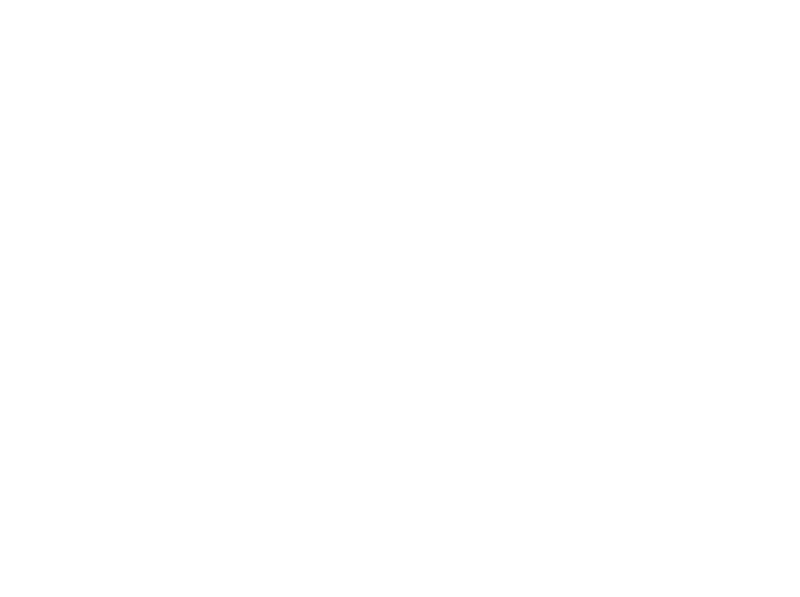
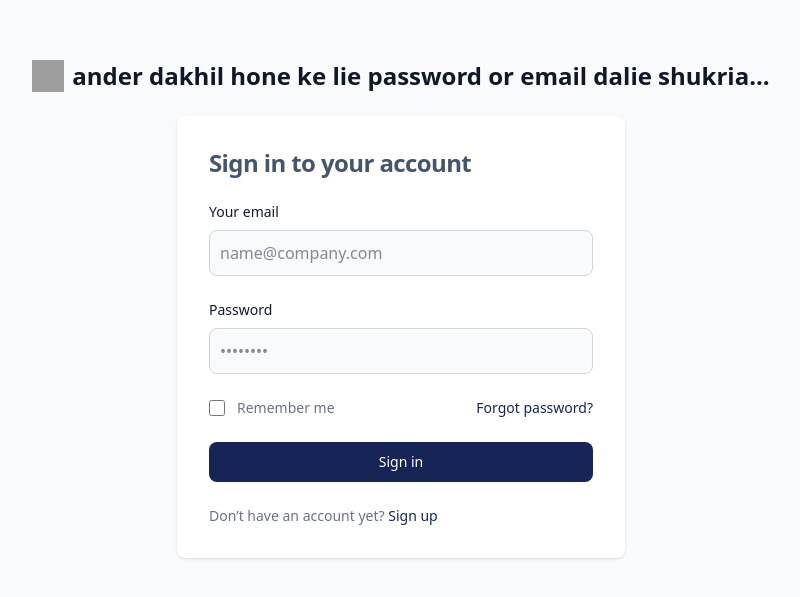
Before and after one commit to ayeshaqadri/Post-app, a React (Vite) app: page / in a window 1280 px wide. Shown: the part 1691-2288 px from the top of the page, without its empty margins (239-1039 px from the left). Before the commit the page ends 1600 px from the top, so only its background shows below. Built offline with nearby package versions, Linux system fonts and the light colour scheme; grey boxes are pictures that could not be loaded.

Commit message:
'complete'

```diff
--- a/src/App.jsx
+++ b/src/App.jsx
@@ -1,5 +1,6 @@
 import "./firebaseConfig";
 import Signup from "./Components/SignupPage"; // ✅ Check this filename
+import LoginPage from './Components/LoginPage'
 
 function App() {
   return (
@@ -8,6 +9,7 @@
         <h1 className="text-4xl font-bold">Hello, Tailwind in React! 🚀</h1>
       </div>
       <Signup />
+      <LoginPage />
     </>
   );
 }
--- a/src/Components/LoginPage.jsx
+++ b/src/Components/LoginPage.jsx
@@ -1,7 +1,72 @@
-// import React from 'react'
+import React from 'react';
 
-// export const LoginPage = () => {
-//   return (
-//     <div>LoginPage</div>
-//   )
-// }
+const LoginPage = () => {
+  return (
+    <section className="bg-gray-50 dark:bg-gray-900">
+      <div className="flex flex-col items-center justify-center px-6 py-8 mx-auto md:h-screen lg:py-0">
+        <a href="#" className="flex items-center mb-6 text-2xl font-semibold text-gray-900 dark:text-white">
+          <img className="w-8 h-8 mr-2" src="https://flowbite.s3.amazonaws.com/blocks/marketing-ui/logo.svg" alt="logo" />
+          ander dakhil hone ke lie password or email dalie shukria...
+        </a>
+        <div className="w-full bg-white rounded-lg shadow dark:border md:mt-0 sm:max-w-md xl:p-0 dark:bg-gray-800 dark:border-gray-700">
+          <div className="p-6 space-y-4 md:space-y-6 sm:p-8">
+            <h1 className="text-xl font-bold leading-tight tracking-tight text-slate-600 md:text-2xl dark:text-white">
+              Sign in to your account
+            </h1>
+            <form className="space-y-4 md:space-y-6" action="#">
+              <div>
+                <label htmlFor="email" className="block mb-2 text-sm font-medium text-gray-900 dark:text-white">Your email</label>
+                <input
+                  type="email"
+                  name="email"
+                  id="email"
+                  className="bg-gray-50 border border-gray-300 text-gray-900 rounded-lg focus:ring-blue-600 focus:border-blue-600 block w-full p-2.5 dark:bg-gray-700 dark:border-gray-600 dark:placeholder-gray-400 dark:text-white dark:focus:ring-blue-500 dark:focus:border-blue-500"
+                  placeholder="name@company.com"
+                  required
+                />
+              </div>
+              <div>
+                <label htmlFor="password" className="block mb-2 text-sm font-medium text-gray-900 dark:text-white">Password</label>
+                <input
+                  type="password"
+                  name="password"
+                  id="password"
+                  placeholder="••••••••"
+                  className="bg-gray-50 border border-gray-300 text-gray-900 rounded-lg focus:ring-blue-600 focus:border-blue-600 block w-full p-2.5 dark:bg-gray-700 dark:border-gray-600 dark:placeholder-gray-400 dark:text-white dark:focus:ring-blue-500 dark:focus:border-blue-500"
+                  required
+                />
+              </div>
+              <div className="flex items-center justify-between">
+                <div className="flex items-start">
+                  <div className="flex items-center h-5">
+                    <input
+                      id="remember"
+                      aria-describedby="remember"
+                      type="checkbox"
+                      className="w-4 h-4 border border-gray-300 rounded bg-gray-50 focus:ring-3 focus:ring-blue-300 dark:bg-gray-700 dark:border-gray-600 dark:focus:ring-blue-600 dark:ring-offset-gray-800"
+                    />
+                  </div>
+                  <div className="ml-3 text-sm">
+                    <label htmlFor="remember" className="text-gray-500 dark:text-gray-300">Remember me</label>
+                  </div>
+                </div>
+                <a href="#" className="text-sm font-medium text-blue-950 hover:underline dark:text-blue-900">Forgot password?</a>
+              </div>
+              <button
+                type="submit"
+                className="w-full text-white bg-blue-950 hover:bg-blue-900 focus:ring-4 focus:outline-none focus:ring-blue-300 font-medium rounded-lg text-sm px-5 py-2.5 text-center dark:bg-blue-900 dark:hover:bg-blue-900 dark:focus:ring-blue-950"
+              >
+                Sign in
+              </button>
+              <p className="text-sm font-light text-gray-500 dark:text-gray-400">
+                Don’t have an account yet? <a href="#" className="font-medium text-blue-950 hover:underline dark:text-blue-900">Sign up</a>
+              </p>
+            </form>
+          </div>
+        </div>
+      </div>
+    </section>
+  );
+}
+
+export default LoginPage;
```
